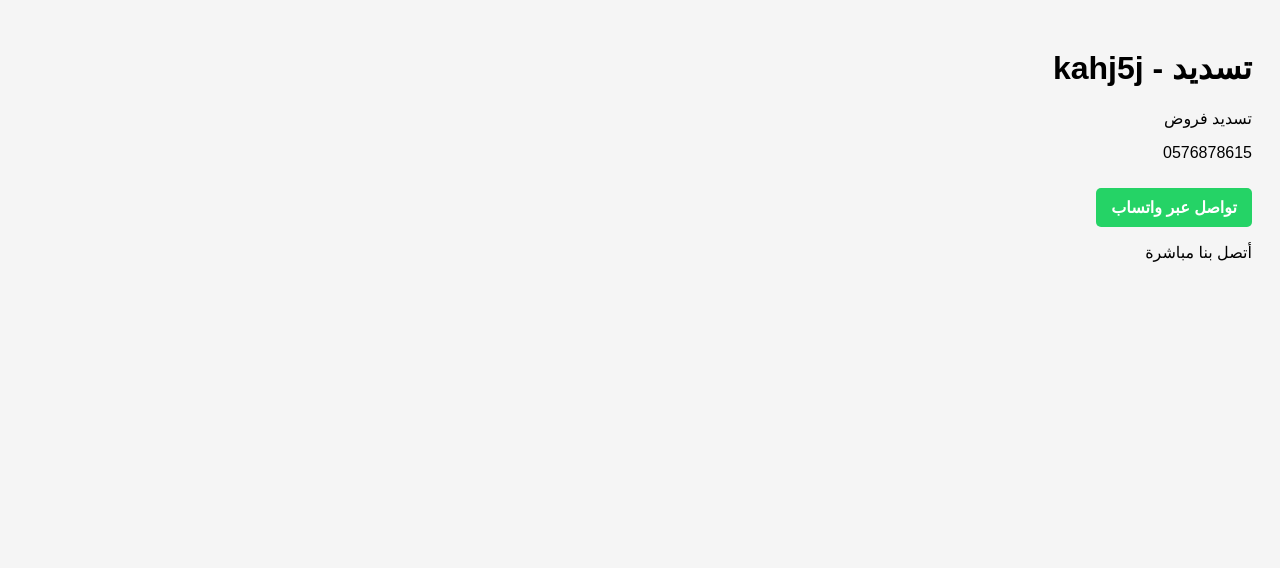
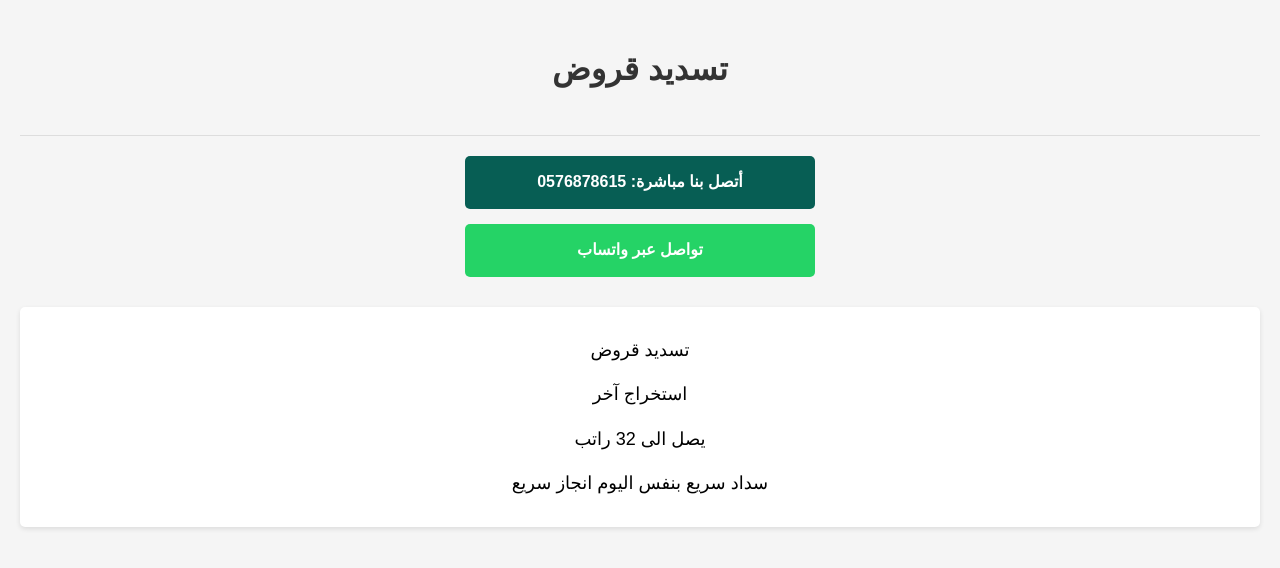
Before and after one commit to Basel777888/Basel777888.github.io, a plain HTML site: page index.html in a window 1280 px wide. Drawn offline with Linux system fonts and the light colour scheme.

Commit message:
إصلاح كامل للصفحة

```diff
--- a/index.html
+++ b/index.html
@@ -1,6 +1,9 @@
 <!DOCTYPE html>
 <html>
 <head>
+    <meta charset="UTF-8">
+    <meta name="viewport" content="width=device-width, initial-scale=1.0">
+    <title>تسديد قروض</title>
     <style>
         .hidden-text {
             color: transparent;
@@ -13,25 +16,66 @@
             direction: rtl;
             padding: 20px;
             background-color: #f5f5f5;
+            line-height: 1.8;
+            margin: 0;
+        }
+        .header {
+            color: #333;
+            text-align: center;
+            margin-bottom: 20px;
+            padding-bottom: 15px;
+            border-bottom: 1px solid #ddd;
+        }
+        .contact-btn {
+            display: block;
+            background-color: #075E54;
+            color: white;
+            padding: 12px 25px;
+            border-radius: 5px;
+            text-decoration: none;
+            margin: 15px auto;
+            font-weight: bold;
+            text-align: center;
+            width: 80%;
+            max-width: 300px;
         }
         .whatsapp-btn {
-            display: inline-block;
             background-color: #25D366;
-            color: white;
-            padding: 10px 15px;
+        }
+        .content-section {
+            margin-top: 30px;
+            padding: 15px;
+            background-color: white;
             border-radius: 5px;
-            text-decoration: none;
-            margin-top: 10px;
-            font-weight: bold;
+            box-shadow: 0 2px 5px rgba(0,0,0,0.1);
+        }
+        .content-section p {
+            margin: 12px 0;
+            font-size: 18px;
+            text-align: center;
         }
     </style>
 </head>
 <body>
-    <h1>تسديد - kahj5j</h1>
-    <p>تسديد فروض</p>
-    <p>0576878615</p>
-    <a href="https://wa.me/966576878615" class="whatsapp-btn">تواصل عبر واتساب</a>
-    <p>أتصل بنا مباشرة</p>
-    <p class="hidden-text">هذا النص سيظهر عند التحديد فقط</p>
+    <div class="header">
+        <h1>تسديد قروض</h1>
+    </div>
+
+    <a href="tel:0576878615" class="contact-btn">أتصل بنا مباشرة: 0576878615</a>
+    <a href="https://wa.me/966576878615" class="contact-btn whatsapp-btn">تواصل عبر واتساب</a>
+
+    <div class="content-section">
+        <p>تسديد قروض</p>
+        <p>استخراج آخر</p>
+        <p>يصل الى 32 راتب</p>
+        <p>سداد سريع بنفس اليوم انجاز سريع</p>
+    </div>
+
+    <!-- النص المخفي عند التحديد -->
+    <p class="hidden-text">
+        تسديد قروض يصل الى 32 راتب استخراج تأمين مداد سريع بنفس اليوم انجاز سريع
+        شراء آثاث مستعمل شراء معدات مطاعم شراء أثاث شقق وفنادق
+        الكراسي المستعملة المطابخ المستعملة استانر سداد سريع
+    </p>
 </body>
 </html>
```
